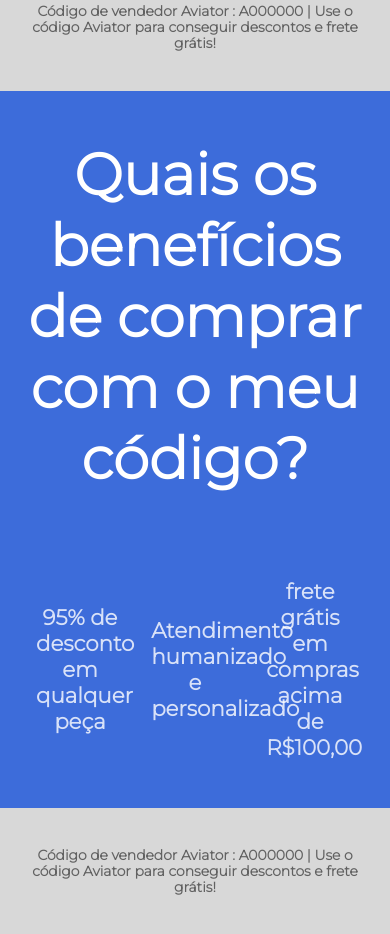
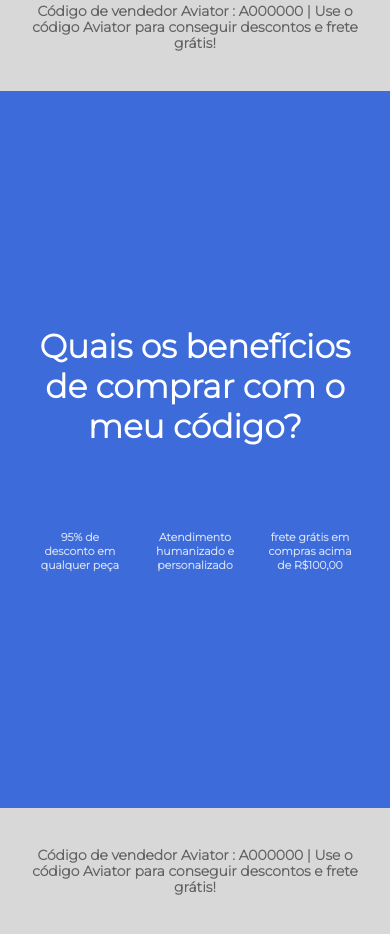
Before and after one commit to dev-LucasOliveira/codigo-vendedor, a plain HTML site: page index.html in a window 390 px wide. Shown: the part 2568-3502 px from the top of the page. Drawn offline with Linux system fonts and the light colour scheme.

Commit message:
mobile css fixed

```diff
--- a/style.css
+++ b/style.css
@@ -151,6 +151,7 @@
 
 .section-b > div > h5 {
     width: 25%;
+    text-align: center;
 }
 
 .section-b > a {
@@ -197,4 +198,12 @@
     .section-b > h1 {
         font-size: calc(20px + 5vw);
     }
+
+    .section-b > h2 {
+        font-size: calc(25px + 2vw);
+    }
+
+    .section-b > div > h5 {
+        font-size: calc(7px + 1vw);
+    }
 }
```
